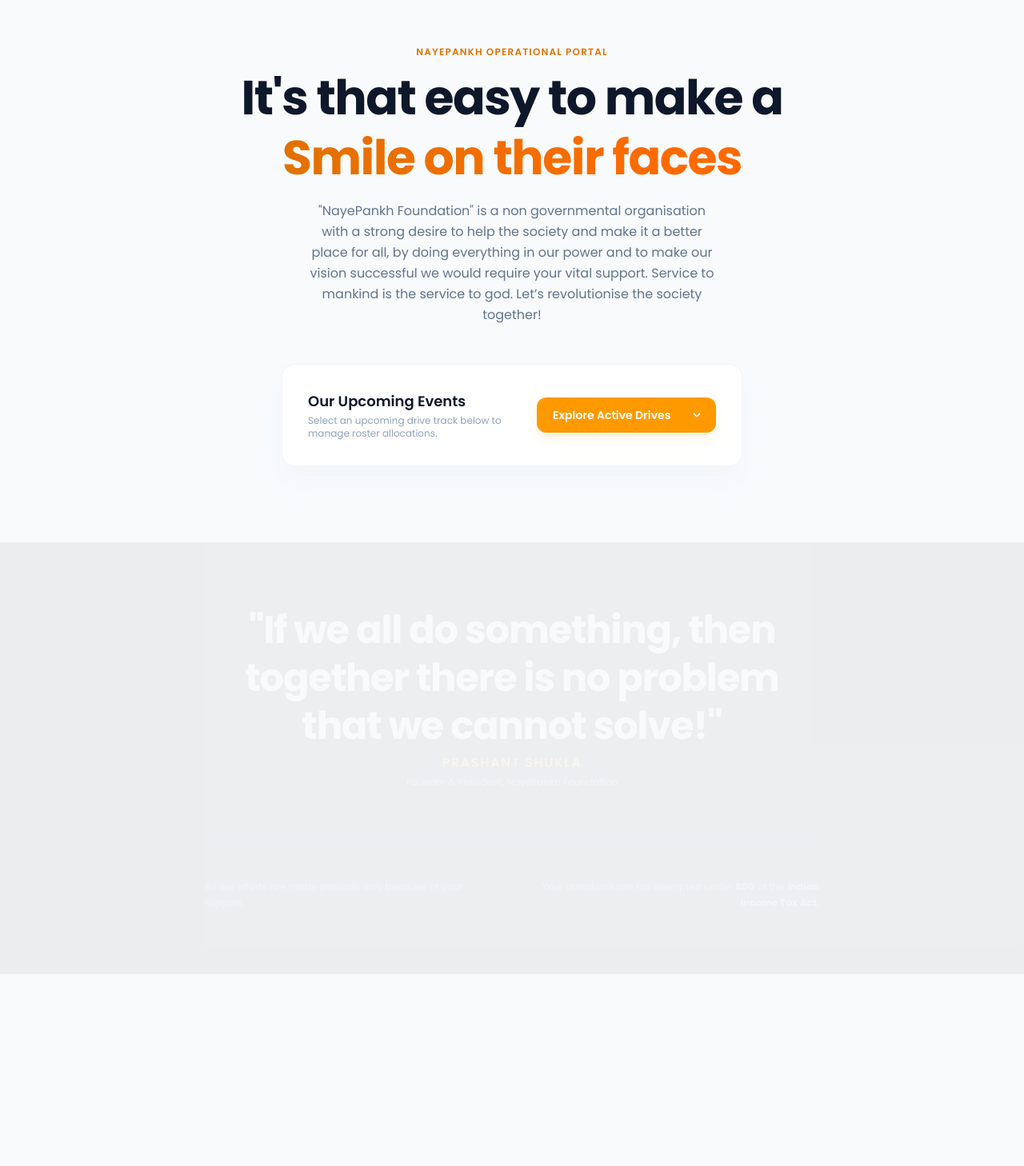
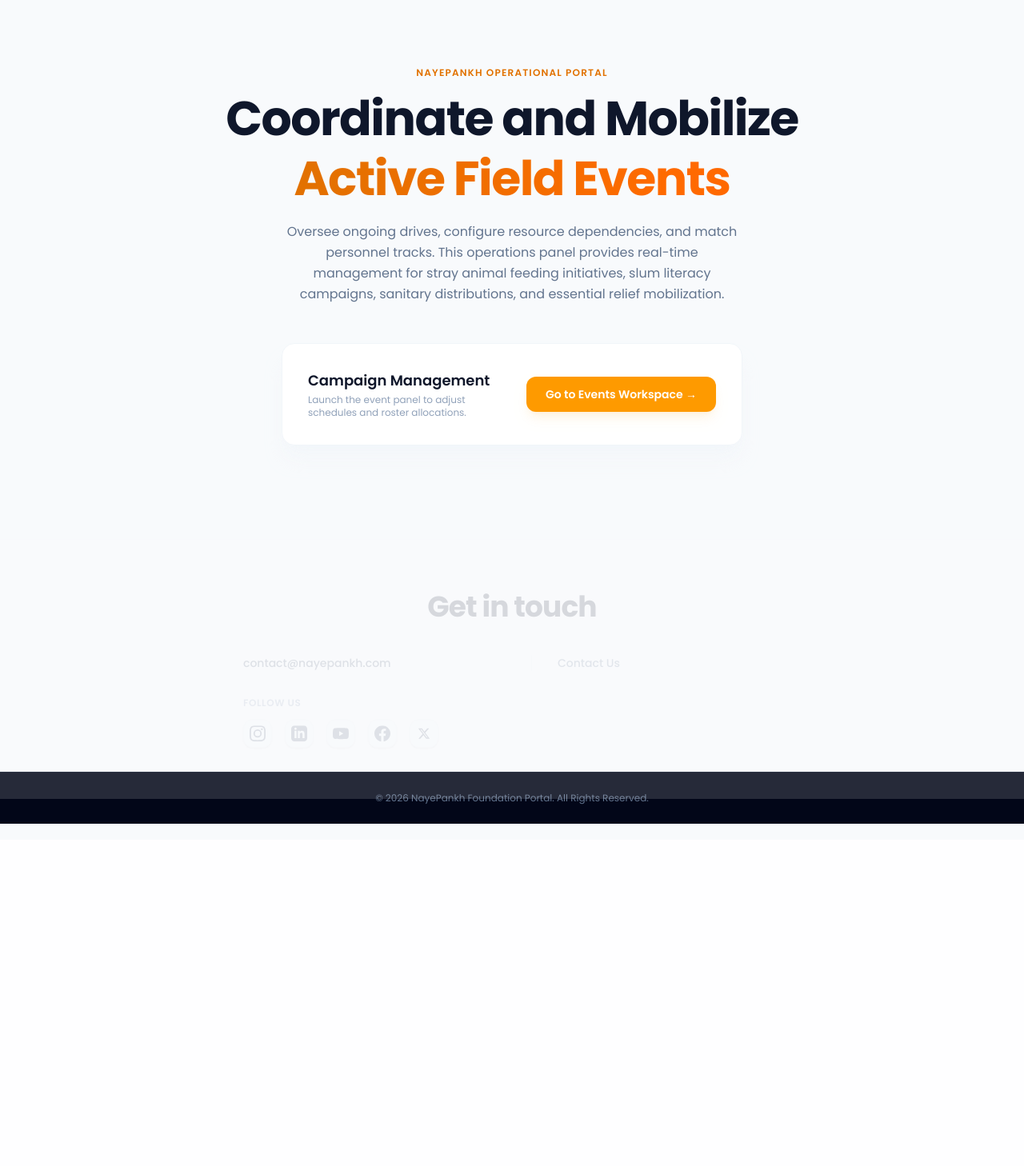
Before and after one commit to adwait-ops/nayepankh-vems, a Flask app: page / in a window 1280 px wide. Shown: the part 65-1523 px from the top of the page at 80% size. After the commit the page ends 1095 px from the top, so only its background shows below. Run offline with Flask 3, Linux system fonts and the light colour scheme; some web fonts are replaced.

Commit message:
Added validations in volunteer form.
Changed the HTML styling for homepage.

Minor route changes and additional features added in events.

```diff
--- a/app.py
+++ b/app.py
@@ -1,5 +1,7 @@
 import sqlite3
 import os
+import re
+import datetime
 from flask import Flask, render_template, request, redirect, url_for
 
 current_dir = os.path.dirname(os.path.abspath(__file__))
@@ -10,9 +12,12 @@
 
 DATABASE_FILE = 'nayepankh.db'
 
+
 def init_db():
+    """Initializes the SQLite database schema matching your exact column names."""
     conn = sqlite3.connect(DATABASE_FILE)
     cursor = conn.cursor()
+
     cursor.execute('''
         CREATE TABLE IF NOT EXISTS volunteers (
             id INTEGER PRIMARY KEY AUTOINCREMENT,
@@ -22,17 +27,18 @@
             assigned_drive TEXT NOT NULL
         )
     ''')
+
     cursor.execute('''
         CREATE TABLE IF NOT EXISTS events (
             id INTEGER PRIMARY KEY AUTOINCREMENT,
             title TEXT NOT NULL,
-            campaign_category TEXT NOT NULL,
+            location TEXT NOT NULL,
             event_date TEXT NOT NULL,
-            location TEXT NOT NULL,
             volunteers_needed INTEGER NOT NULL,
-            status TEXT NOT NULL DEFAULT 'Upcoming'
+            status TEXT NOT NULL DEFAULT 'Scheduled'
         )
     ''')
+
     cursor.execute('''
         CREATE TABLE IF NOT EXISTS allocations (
             event_id INTEGER,
@@ -42,50 +48,86 @@
             FOREIGN KEY (volunteer_id) REFERENCES volunteers(id) ON DELETE CASCADE
         )
     ''')
+
+    cursor.execute('''
+        CREATE TABLE IF NOT EXISTS manual_unassignments (
+            event_id INTEGER,
+            volunteer_id INTEGER,
+            PRIMARY KEY (event_id, volunteer_id),
+            FOREIGN KEY (event_id) REFERENCES events(id) ON DELETE CASCADE,
+            FOREIGN KEY (volunteer_id) REFERENCES volunteers(id) ON DELETE CASCADE
+        )
+    ''')
+
     conn.commit()
     conn.close()
+
+init_db()
 
 def get_db_connection():
     conn = sqlite3.connect(DATABASE_FILE)
     conn.row_factory = sqlite3.Row
     return conn
 
+
 def auto_assign_volunteers():
+    """Matches idle personnel to upcoming campaigns chronologically using correct schema."""
     conn = get_db_connection()
     cursor = conn.cursor()
-    events = cursor.execute('SELECT * FROM events').fetchall()
+
+    today_str = datetime.date.today().strftime('%Y-%m-%d')
+
+    events = cursor.execute('SELECT * FROM events ORDER BY event_date ASC').fetchall()
     volunteers = cursor.execute('SELECT * FROM volunteers').fetchall()
 
-    for event in events:
-        event_id = event['id']
-        event_category = event['campaign_category'].lower().replace('_', ' ').replace('drive', '').replace('campaign', '').strip()
-        max_capacity = event['volunteers_needed']
+    for vol in volunteers:
+        vol_id = vol['id']
 
-        current_count = cursor.execute('SELECT COUNT(*) FROM allocations WHERE event_id = ?', (event_id,)).fetchone()[0]
-        slots_available = max_capacity - current_count
+        already_allocated = cursor.execute('''
+            SELECT 1 FROM allocations a
+            JOIN events e ON a.event_id = e.id
+            WHERE a.volunteer_id = ? AND e.event_date >= ?
+        ''', (vol_id, today_str)).fetchone()
 
-        if slots_available > 0:
-            for vol in volunteers:
-                vol_id = vol['id']
-                vol_track = vol['assigned_drive'].lower().replace('_', ' ').replace('drive', '').replace('campaign', '').strip()
+        if already_allocated:
+            continue
 
-                if vol_track == event_category or vol_track in event_category or event_category in vol_track:
-                    already_assigned = cursor.execute(
-                        'SELECT 1 FROM allocations WHERE event_id = ? AND volunteer_id = ?',
-                        (event_id, vol_id)
-                    ).fetchone()
+        track_words = set(vol['assigned_drive'].lower().replace('_', ' ').split())
 
-                    if not already_assigned and slots_available > 0:
-                        cursor.execute('INSERT INTO allocations (event_id, volunteer_id) VALUES (?, ?)', (event_id, vol_id))
-                        slots_available -= 1
+        for event in events:
+            event_id = event['id']
+            event_date = event['event_date']
+
+            if event_date < today_str:
+                continue
+
+            was_manually_unassigned = cursor.execute('''
+                SELECT 1 FROM manual_unassignments
+                WHERE event_id = ? AND volunteer_id = ?
+            ''', (event_id, vol_id)).fetchone()
+
+            if was_manually_unassigned:
+                continue
+
+            title_words = set(event['title'].lower().replace('_', ' ').split())
+
+            if bool(track_words & title_words):
+                max_capacity = event['volunteers_needed']
+                current_count = cursor.execute('SELECT COUNT(*) FROM allocations WHERE event_id = ?', (event_id,)).fetchone()[0]
+
+                if current_count < max_capacity:
+                    cursor.execute('INSERT INTO allocations (event_id, volunteer_id) VALUES (?, ?)', (event_id, vol_id))
+                    break
 
     conn.commit()
     conn.close()
+
 
 @app.route('/')
 @app.route('/index.html')
 def index():
     return render_template('index.html')
+
 
 @app.route('/volunteers', methods=['GET'])
 def view_volunteers():
@@ -104,46 +146,50 @@
 
 @app.route('/add-volunteer', methods=['POST'])
 def add_volunteer():
-    name = request.form.get('name')
-    email = request.form.get('email')
-    phone = request.form.get('phone')
+    name = request.form.get('name', '').strip()
+    email = request.form.get('email', '').strip()
+    phone = request.form.get('phone', '').strip()
     assigned_drive = request.form.get('assigned_drive')
 
-    if name and email and phone and assigned_drive:
-        try:
-            conn = get_db_connection()
-            conn.execute('''
-                INSERT INTO volunteers (name, email, phone, assigned_drive)
-                VALUES (?, ?, ?, ?)
-            ''', (name, email, phone, assigned_drive))
-            conn.commit()
-            conn.close()
-        except sqlite3.IntegrityError:
-            pass
+    if not name or not email or not phone or not assigned_drive:
+        return redirect(url_for('view_volunteers'))
+    if not re.match(r'^\d{10}$', phone) or not re.match(r'^[a-zA-Z0-9._%+-]+@[a-zA-Z0-9.-]+\.[a-zA-Z]{2,}$', email):
+        return redirect(url_for('view_volunteers'))
+
+    try:
+        conn = get_db_connection()
+        conn.execute('''
+            INSERT INTO volunteers (name, email, phone, assigned_drive)
+            VALUES (?, ?, ?, ?)
+        ''', (name, email, phone, assigned_drive))
+        conn.commit()
+        conn.close()
+    except sqlite3.IntegrityError:
+        pass
 
     return redirect(url_for('view_volunteers'))
 
 @app.route('/remove-volunteer/<int:volunteer_id>', methods=['POST', 'GET'])
 def remove_volunteer(volunteer_id):
     conn = get_db_connection()
-    # FIX: Purge mapped relationships explicitly before removing the primary record
     conn.execute('DELETE FROM allocations WHERE volunteer_id = ?', (volunteer_id,))
+    conn.execute('DELETE FROM manual_unassignments WHERE volunteer_id = ?', (volunteer_id,))
     conn.execute('DELETE FROM volunteers WHERE id = ?', (volunteer_id,))
     conn.commit()
     conn.close()
     return redirect(url_for('view_volunteers'))
+
 
 @app.route('/events', methods=['GET'])
 def view_events():
     auto_assign_volunteers()
     conn = get_db_connection()
 
-    # Extract structural event records and aggregate roster strings
     query_events = '''
         SELECT e.*,
                COUNT(a.volunteer_id) as total_assigned,
                (e.volunteers_needed - COUNT(a.volunteer_id)) as slots_remaining,
-               GROUP_CONCAT(v.name, '||') as volunteer_names
+               GROUP_CONCAT(v.id || ':' || v.name, '||') as volunteer_details
         FROM events e
         LEFT JOIN allocations a ON e.id = a.event_id
         LEFT JOIN volunteers v ON a.volunteer_id = v.id
@@ -152,38 +198,60 @@
     '''
     raw_events = conn.execute(query_events).fetchall()
 
+    today = datetime.date.today()
     events = []
+
     for row in raw_events:
         event_dict = dict(row)
-        # Parse names list cleanly into a JavaScript/JSON friendly format
-        if event_dict['volunteer_names']:
-            event_dict['volunteer_list'] = event_dict['volunteer_names'].split('||')
-        else:
-            event_dict['volunteer_list'] = []
+        event_dict['volunteer_list'] = []
+
+        if event_dict['volunteer_details']:
+            details = event_dict['volunteer_details'].split('||')
+            for detail in details:
+                if ':' in detail:
+                    v_id, v_name = detail.split(':', 1)
+                    event_dict['volunteer_list'].append({'id': int(v_id), 'name': v_name})
+
+        try:
+            event_date_object = datetime.datetime.strptime(event_dict['event_date'], '%Y-%m-%d').date()
+            if event_date_object < today:
+                event_dict['status'] = 'Expired'
+            elif event_date_object == today:
+                event_dict['status'] = 'Ongoing'
+            else:
+                event_dict['status'] = 'Upcoming'
+        except ValueError:
+            event_dict['status'] = 'Upcoming'
+
         events.append(event_dict)
 
-    query_unassigned = '''
-        SELECT * FROM volunteers
-        WHERE id NOT IN (SELECT DISTINCT volunteer_id FROM allocations)
+    query_all_volunteers = '''
+        SELECT v.*, GROUP_CONCAT(e.title, ', ') as active_assignments
+        FROM volunteers v
+        LEFT JOIN allocations a ON v.id = a.volunteer_id
+        LEFT JOIN events e ON a.event_id = e.id
+        GROUP BY v.id
     '''
-    unassigned_volunteers = conn.execute(query_unassigned).fetchall()
+    all_volunteers = conn.execute(query_all_volunteers).fetchall()
 
     conn.close()
-    return render_template('events.html', events=events, unassigned_volunteers=unassigned_volunteers)
+    return render_template('events.html', events=events, unassigned_volunteers=all_volunteers)
 
 @app.route('/add-event', methods=['POST'])
 def add_event():
     title = request.form.get('title')
-    category = request.form.get('category')
+    category = request.form.get('category') or ""
     event_date = request.form.get('event_date')
     location = request.form.get('location')
-    volunteers_needed = request.form.get('volunteers_needed') or 0
+    volunteers_needed = request.form.get('volunteers_needed') or request.form.get('slots_needed') or 0
+
+    full_title = f"{category}: {title}" if category and category not in title else title
 
     conn = get_db_connection()
     conn.execute('''
-        INSERT INTO events (title, campaign_category, event_date, location, volunteers_needed, status)
-        VALUES (?, ?, ?, ?, ?, 'Upcoming')
-    ''', (title, category, event_date, location, int(volunteers_needed)))
+        INSERT INTO events (title, location, event_date, volunteers_needed)
+        VALUES (?, ?, ?, ?)
+    ''', (full_title, location, event_date, int(volunteers_needed)))
     conn.commit()
     conn.close()
     return redirect('/events')
@@ -200,22 +268,32 @@
 
         if event and current_count < event['volunteers_needed']:
             try:
-                conn.execute('INSERT INTO allocations (event_id, volunteer_id) VALUES (?, ?)', (int(event_id), int(volunteer_id)))
+                conn.execute('DELETE FROM manual_unassignments WHERE event_id = ? AND volunteer_id = ?', (int(event_id), int(volunteer_id)))
+                conn.execute('INSERT OR IGNORE INTO allocations (event_id, volunteer_id) VALUES (?, ?)', (int(event_id), int(volunteer_id)))
                 conn.commit()
             except sqlite3.IntegrityError:
                 pass
         conn.close()
     return redirect('/events')
 
+@app.route('/unassign-volunteer/<int:event_id>/<int:volunteer_id>', methods=['GET', 'POST'])
+def unassign_volunteer(event_id, volunteer_id):
+    conn = get_db_connection()
+    conn.execute('DELETE FROM allocations WHERE event_id = ? AND volunteer_id = ?', (event_id, volunteer_id))
+    conn.execute('INSERT OR IGNORE INTO manual_unassignments (event_id, volunteer_id) VALUES (?, ?)', (event_id, volunteer_id))
+    conn.commit()
+    conn.close()
+    return redirect(url_for('view_events'))
+
 @app.route('/remove-event/<int:id>')
 def remove_event(id):
     conn = get_db_connection()
     conn.execute('DELETE FROM allocations WHERE event_id = ?', (id,))
+    conn.execute('DELETE FROM manual_unassignments WHERE event_id = ?', (id,))
     conn.execute('DELETE FROM events WHERE id = ?', (id,))
     conn.commit()
     conn.close()
     return redirect('/events')
 
 if __name__ == '__main__':
-    init_db()
     app.run(debug=True)
--- a/models.py
+++ b/models.py
@@ -59,6 +59,8 @@
                     self.status,
                 ),
             )
+
+
             conn.commit()
             return True, "Volunteer registered successfully!"
         except sqlite3.IntegrityError:
--- a/templates/index.html
+++ b/templates/index.html
@@ -1,5 +1,7 @@
-<html>
+<!DOCTYPE html>
+<html lang="en">
 <head>
+    <meta charset="UTF-8">
     <meta name="viewport" content="width=device-width, initial-scale=1.0">
     <title>NayePankh Foundation Portal</title>
 
@@ -90,55 +92,24 @@
         <main class="w-full max-w-7xl mx-auto px-6 flex flex-col items-center justify-center min-h-[80vh] text-center">
             <p class="text-xs uppercase tracking-widest text-amber-600 font-semibold mb-3">NayePankh Operational Portal</p>
             <h2 class="text-4xl md:text-6xl font-bold tracking-tight text-slate-900 max-w-3xl leading-tight">
-                It's that easy to make a <span class="bg-gradient-to-r from-amber-600 to-orange-500 bg-clip-text text-transparent">Smile on their faces</span>
+                Coordinate and Mobilize <span class="bg-gradient-to-r from-amber-600 to-orange-500 bg-clip-text text-transparent">Active Field Events</span>
             </h2>
-            <p class="text-slate-500 mt-4 max-w-lg text-sm md:text-base leading-relaxed">
-                "NayePankh Foundation" is a non governmental organisation with a strong desire to help the society and make it a better place for all, by doing everything in our power and to make our vision successful we would require your vital support. Service to mankind is the service to god. Let’s revolutionise the society together!
+            <p class="text-slate-500 mt-4 max-w-xl text-sm md:text-base leading-relaxed">
+                Oversee ongoing drives, configure resource dependencies, and match personnel tracks. This operations panel provides real-time management for stray animal feeding initiatives, slum literacy campaigns, sanitary distributions, and essential relief mobilization.
             </p>
 
             <div class="mt-12 bg-white border border-slate-100 rounded-2xl p-6 md:p-8 shadow-xl shadow-slate-100/70 w-full max-w-xl text-left">
                 <div class="flex flex-col sm:flex-row items-start sm:items-center justify-between gap-6">
                     <div>
-                        <h3 class="text-lg font-semibold text-slate-900">Our Upcoming Events</h3>
-                        <p class="text-xs text-slate-400 mt-0.5">Select an upcoming drive track below to manage roster allocations.</p>
+                        <h3 class="text-lg font-semibold text-slate-900">Campaign Management</h3>
+                        <p class="text-xs text-slate-400 mt-0.5">Launch the event panel to adjust schedules and roster allocations.</p>
                     </div>
-                    <div class="w-full sm:w-auto relative">
-                        <select onchange="alert('Navigating to ' + this.options[this.selectedIndex].text + ' workspace blueprint...');" class="w-full sm:w-56 appearance-none bg-amber-500 hover:bg-amber-600 text-white text-sm font-semibold py-3 px-5 pr-10 rounded-xl shadow-lg shadow-amber-500/10 cursor-pointer focus:outline-none transition-all">
-                            <option value="" disabled selected>Explore Active Drives</option>
-                            <option value="stray_feeding">Stray Animal Feeding Drive</option>
-                            <option value="sanitary_distribution">Sanitary Pad Distribution</option>
-                            <option value="slum_literacy">Slum Literacy Campaign</option>
-                            <option value="winter_clothes">Winter Clothes Mobilization</option>
-                        </select>
-                        <div class="pointer-events-none absolute inset-y-0 right-0 flex items-center px-4 text-white">
-                            <svg class="fill-current h-4 w-4" xmlns="http://www.w3.org/2000/svg" viewBox="0 0 20 20"><path d="M9.293 12.95l.707.707L15.657 8l-1.414-1.414L10 10.828 5.757 6.586 4.343 8z"/></svg>
-                        </div>
-                    </div>
+                    <a href="/events" class="w-full sm:w-auto text-center bg-amber-500 hover:bg-amber-600 text-white text-sm font-semibold py-3 px-6 rounded-xl shadow-lg shadow-amber-500/10 hover:shadow-amber-600/20 transition-all whitespace-nowrap">
+                        Go to Events Workspace &rarr;
+                    </a>
                 </div>
             </div>
         </main>
-
-        <section class="scroll-reveal bg-[#1c1917] text-white py-20 px-6 md:px-12 text-center w-full">
-            <div class="max-w-4xl mx-auto">
-                <h3 class="text-2xl md:text-5xl font-bold leading-tight tracking-tight max-w-3xl mx-auto text-slate-100">
-                    "If we all do something, then together there is no problem that we cannot solve!"
-                </h3>
-
-                <div class="mt-1">
-                    <p class="text-xm uppercase tracking-widest font-semibold text-amber-500">Prashant Shukla</p>
-                    <p class="text-xs text-slate-400 mt-1">Founder & President, NayePankh Foundation</p>
-                </div>
-
-                <div class="grid grid-cols-1 md:grid-cols-2 gap-8 mt-16 pt-12 border-t border-slate-800 text-left max-w-3xl mx-auto text-xs text-slate-400 leading-relaxed">
-                    <p class="hover:text-slate-200 transition-colors">
-                        All our efforts are made possible only because of your support.
-                    </p>
-                    <p class="hover:text-slate-200 transition-colors md:text-right">
-                        Your donations are tax exempted under <b>80G</b> of the <b>Indian Income Tax Act.</b>
-                    </p>
-                </div>
-            </div>
-        </section>
 
         <section class="scroll-reveal bg-white border-t border-slate-100 py-16 px-6 md:px-12 w-full text-center">
             <div class="max-w-3xl mx-auto">
```
Also changed, not shown: templates/events.html (+32 -14 lines), templates/volunteers.html (+18 -14 lines), 1 other file.
